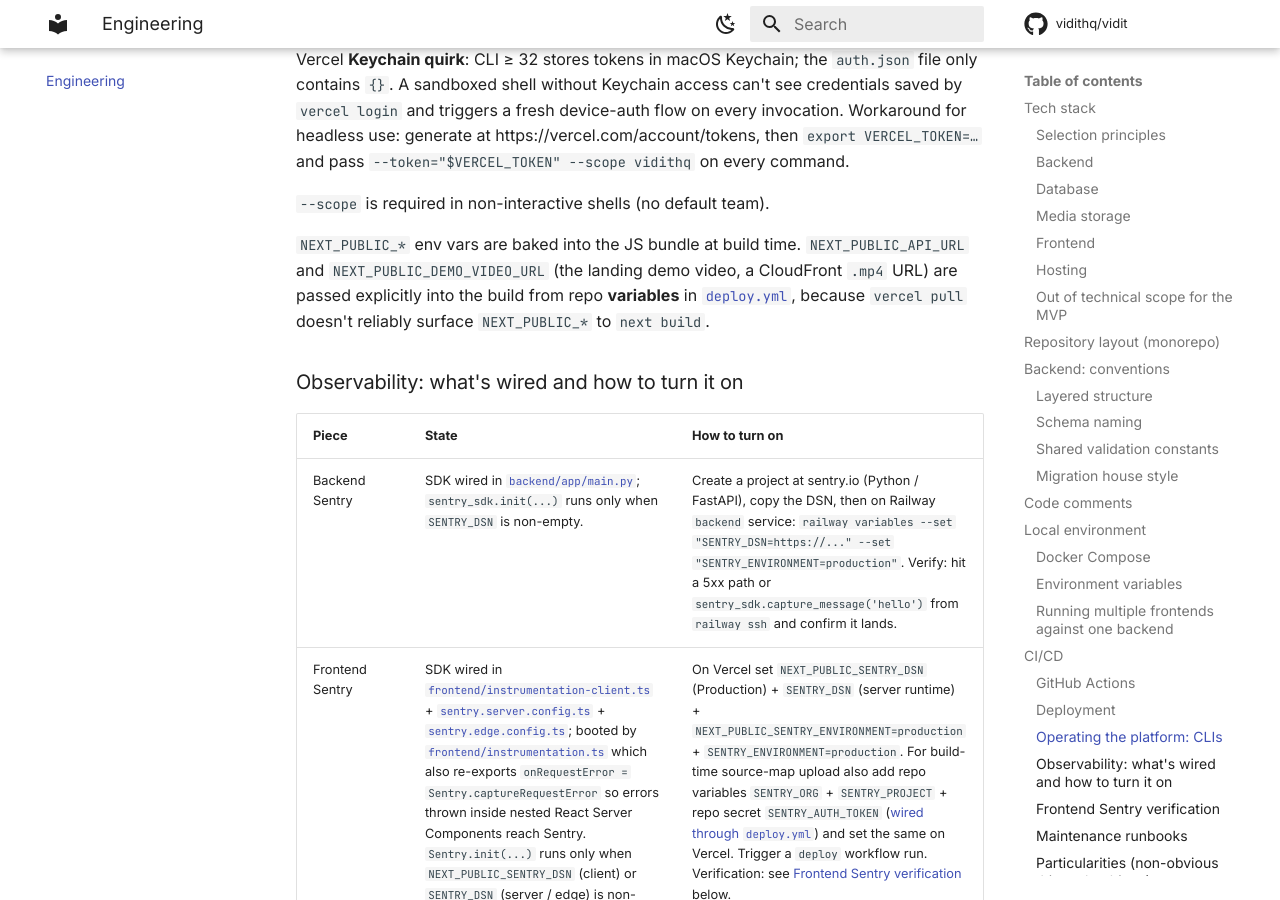
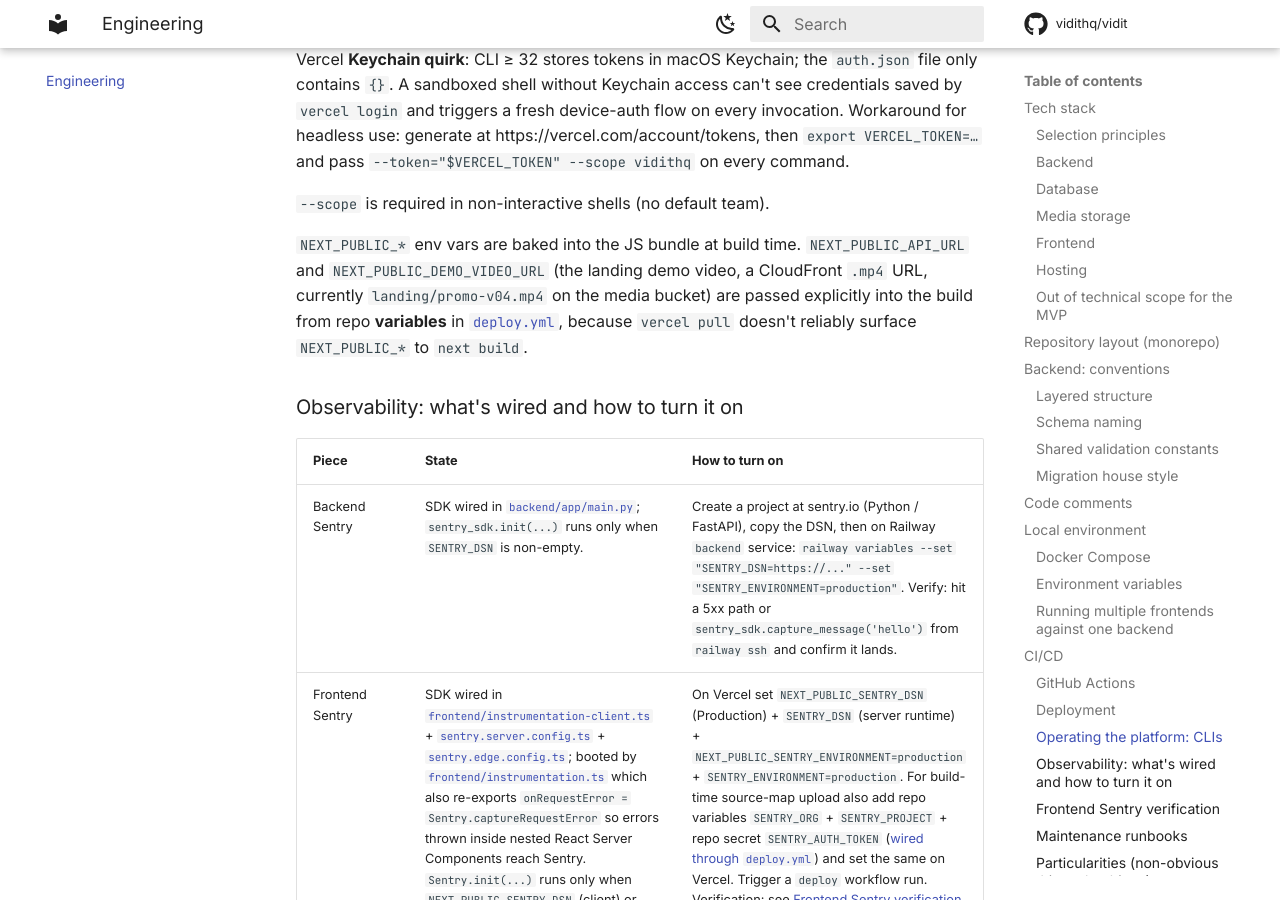
Before and after one commit to vidithq/vidit, an MkDocs documentation site: the page built from docs/engineering.md, in a window 1280 px wide and 900 px high, scrolled down 15220 px. Built offline with MkDocs 1.6.1 and Material for MkDocs 9.7.7, drawn with Linux system fonts in a browser that asks for light colours; comment, search, counter and statistics services are not loaded.

Commit message:
docs(readme): v0.4 promo embed, landing master pointer refreshed
Co-Authored-By: Claude Fable 5 <noreply@anthropic.com>
Signed-off-by: vidit-admin <admin@vidit.app>

```diff
--- a/docs/engineering.md
+++ b/docs/engineering.md
@@ -414,7 +414,7 @@ Vercel **Keychain quirk**: CLI ≥ 32 stores tokens in macOS Keychain; the `auth
 
 `--scope` is required in non-interactive shells (no default team).
 
-`NEXT_PUBLIC_*` env vars are baked into the JS bundle at build time. `NEXT_PUBLIC_API_URL` and `NEXT_PUBLIC_DEMO_VIDEO_URL` (the landing demo video, a CloudFront `.mp4` URL) are passed explicitly into the build from repo **variables** in [`deploy.yml`](../.github/workflows/deploy.yml), because `vercel pull` doesn't reliably surface `NEXT_PUBLIC_*` to `next build`.
+`NEXT_PUBLIC_*` env vars are baked into the JS bundle at build time. `NEXT_PUBLIC_API_URL` and `NEXT_PUBLIC_DEMO_VIDEO_URL` (the landing demo video, a CloudFront `.mp4` URL, currently `landing/promo-v04.mp4` on the media bucket) are passed explicitly into the build from repo **variables** in [`deploy.yml`](../.github/workflows/deploy.yml), because `vercel pull` doesn't reliably surface `NEXT_PUBLIC_*` to `next build`.
 
 ### Observability: what's wired and how to turn it on
 
```
Also changed, not shown: README.md (+6 -5 lines), planning/next.md (+1 -1 lines).
